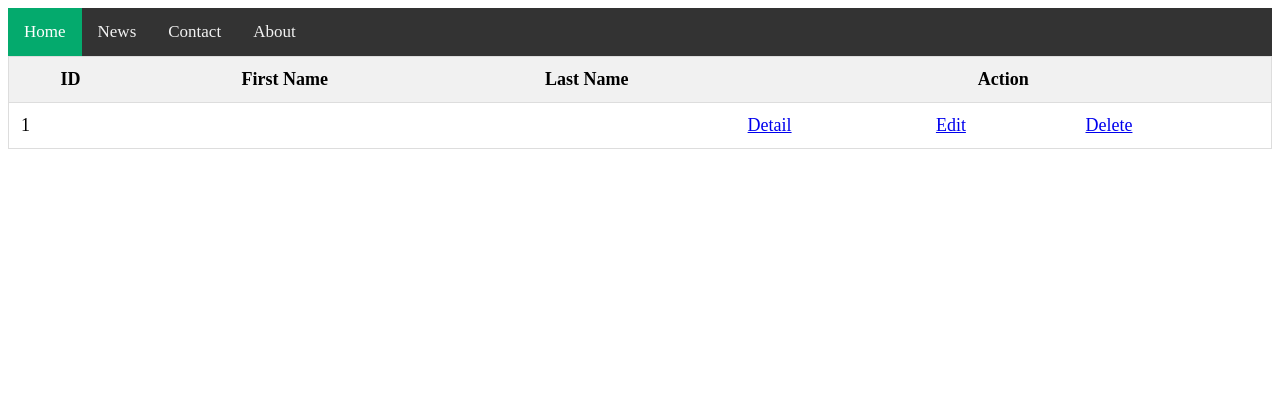
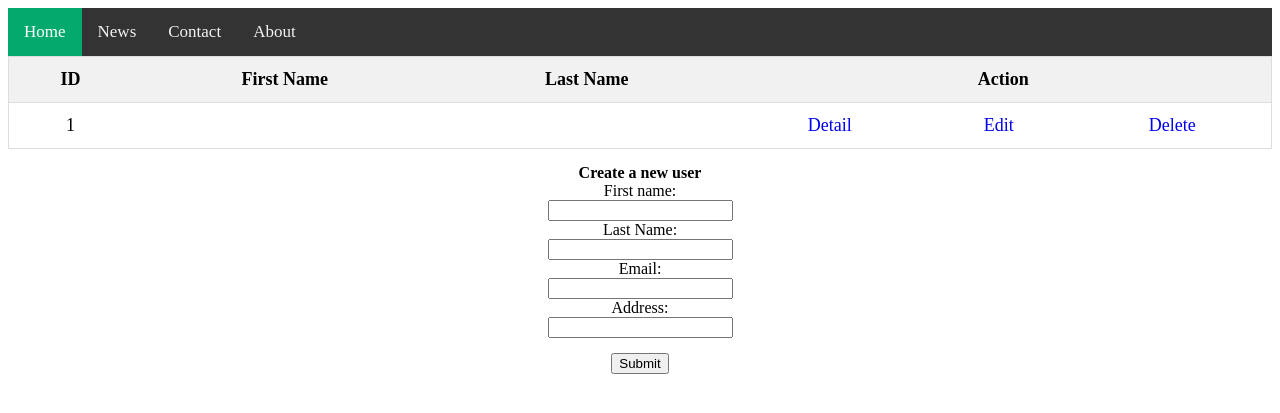
Before and after one commit to DvMinhGithub/Nodejs_Basic, a Node server app: page / in a window 1280 px wide. Shown: the top 413 px of the page. Run offline with Node 20, Linux system fonts and the light colour scheme; tables that the repository leaves empty or names only in its code hold one stand-in row (values such as "Sample post").

Commit message:
Form && Post request

```diff
--- a/src/controller/homeController.js
+++ b/src/controller/homeController.js
@@ -6,11 +6,17 @@ let getHomePage = async (req, res) => {
 }
 
 let getDetailPage = async (req, res) => {
-    console.log(req.params);
-    const [rows] = await pool.execute('SELECT * FROM `users` WHERE `id` = ?' , [req.params.id]);
+    const [rows] = await pool.execute('SELECT * FROM `users` WHERE `id` = ?', [req.params.id]);
     return res.json({ dataUser: rows })
+}
+
+let createNewUser = async (req, res) => {
+    let { firstName, lastName, email, address } = req.body;
+    await pool.execute('insert into users(firstName, lastName, email, address) values (?, ?, ?, ?)',  [firstName, lastName, email, address]);
+   return res.redirect('/')
 }
 export default {
     getHomePage,
-    getDetailPage
+    getDetailPage,
+    createNewUser
 }
--- a/src/public/css/styles.css
+++ b/src/public/css/styles.css
@@ -34,14 +34,36 @@
   font-size: 18px;
 }
 
-  #myTable th, #myTable td {
+#myTable th,
+#myTable td {
   padding: 12px;
+  text-align: center;
 }
 
 #myTable tr {
   border-bottom: 1px solid #ddd;
 }
 
-  #myTable tr.header, #myTable tr:hover {
+#myTable tr.header,
+#myTable tr:hover {
   background-color: #f1f1f1;
 }
+
+a{
+  text-decoration: none;
+}
+
+/* Form css */
+.create-user-container {
+  padding: 15px;
+  text-align: center;
+}
+
+.create-user-container label {
+  display: block
+}
+
+.create-user-container button {
+  margin-top: 15px;
+  cursor: pointer;
+}
--- a/src/route/web.js
+++ b/src/route/web.js
@@ -5,7 +5,7 @@ let router = express.Router()
 const intWebRoute = (app) => {
     router.get('/', homeController.getHomePage)
     router.get('/detail/user/:id', homeController.getDetailPage)
-
+    router.post('/create/user', homeController.createNewUser)
     return app.use('/', router)
 }
 
--- a/src/views/index.ejs
+++ b/src/views/index.ejs
@@ -17,6 +17,8 @@
         <a href="#contact">Contact</a>
         <a href="#about">About</a>
     </div>
+    <div>
+        <div>
             <table id="myTable">
                 <thead>
                     <tr class="header">
@@ -50,6 +52,33 @@
                         <% } %>
                 </tbody>
             </table>
+        </div>
+
+        <div class="create-user-container">
+            <form method="post" action="/create/user" >
+                <div><b>Create a new user</b></div>
+                <div>
+                    <label>First name:</label>
+                    <input type="text" name="firstName" />
+                </div>
+                <div>
+                    <label>Last Name:</label>
+                    <input type="text" name="lastName" />
+                </div>
+                <div>
+                    <label>Email:</label>
+                    <input type="email" name="email" />
+                </div>
+                <div>
+                    <label>Address:</label>
+                    <input type="text" name="address" />
+                </div>
+                <div>
+                    <button type="submit" class="btn-submit">Submit</button>
+                </div>
+            </form>
+        </div>
+    </div>
 </body>
 
 </html>
```
Also changed, not shown: src/server.js (+3 -4 lines), 1 other file. Lines whose indentation alone changed are shown as unchanged.
